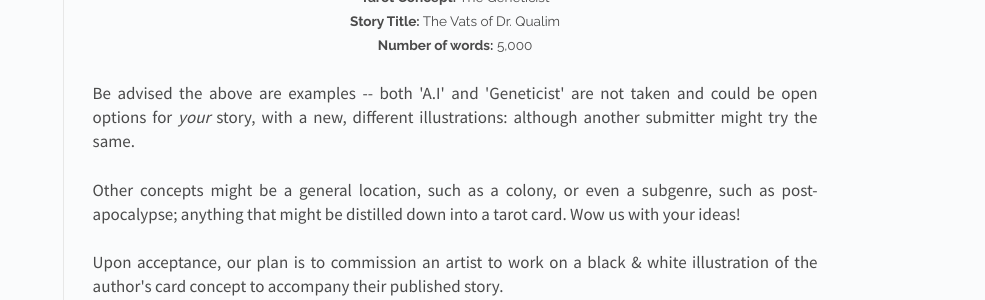
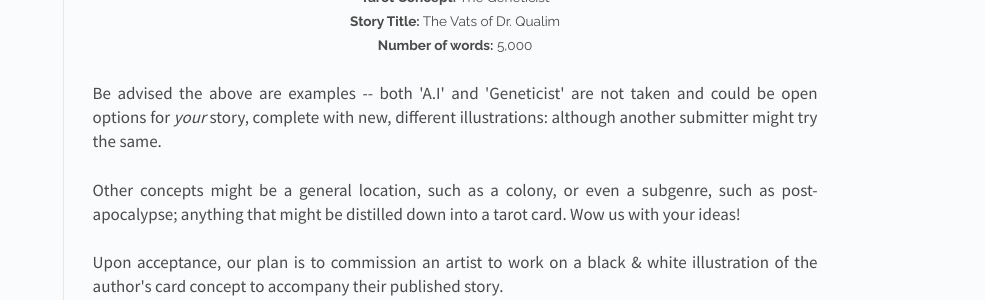
Before and after one commit to Butler-Brand/Butler-Brand.github.io, a Jekyll site: the page built from _posts/2022-05-21-submissons-post.md, in a window 1280 px wide. Shown: the part 1832-2132 px from the top of the page, without its empty margins (295-1280 px from the left). Built offline with Jekyll 4.4.1, drawn with Linux system fonts in a browser that asks for light colours; Markdown is read by kramdown in place of the engine named in the settings.

Commit message:
Update 2022-05-21-submissons-post.md

```diff
--- a/_posts/2022-05-21-submissons-post.md
+++ b/_posts/2022-05-21-submissons-post.md
@@ -36,7 +36,7 @@
 	</div>
 </div>
 <br />
-<p>Be advised the above are examples -- both 'A.I' and 'Geneticist' are not taken and could be open options for <em>your</em> story, with a new, different illustrations: although another submitter might try the same.<p>
+<p>Be advised the above are examples -- both 'A.I' and 'Geneticist' are not taken and could be open options for <em>your</em> story, complete with new, different illustrations: although another submitter might try the same.<p>
 <p>Other concepts might be a general location, such as a colony, or even a subgenre, such as post-apocalypse; anything that might be distilled down into a tarot card. Wow us with your ideas!</p>
 <p>Upon acceptance, our plan is to commission an artist to work on a black & white illustration of the author's card concept to accompany their published story.</p>
 <p>In addition:</p>
```
